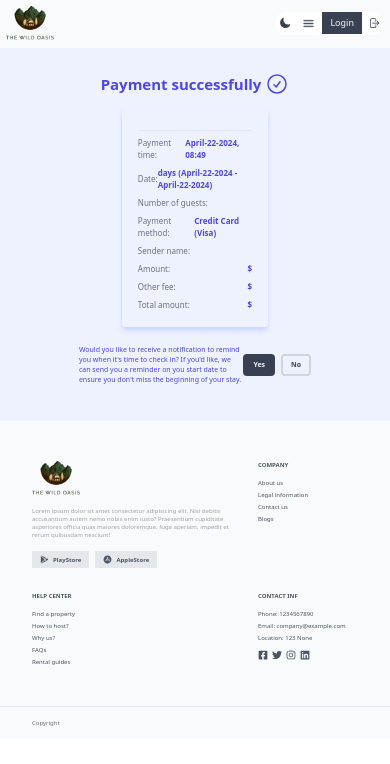
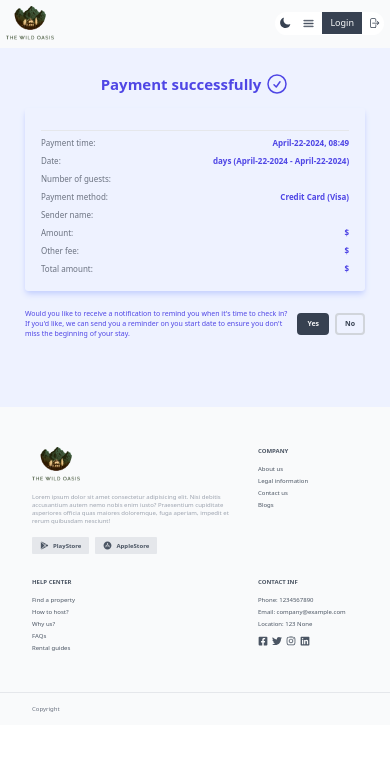
Before and after one commit to BCIamLong/bookings-app-client, a React (Vite) app: page /bookings/success in a window 390 px wide. Shown: the top 764 px of the page. Built offline with nearby package versions, Linux system fonts and the light colour scheme; no server answers.

Commit message:
feat: implement responsive for booking success page

```diff
--- a/src/features/bookings/BookingSuccess/index.tsx
+++ b/src/features/bookings/BookingSuccess/index.tsx
@@ -6,17 +6,17 @@ import Buttons from "../../../components/Buttons";
 import Button from "../../../components/Button";
 
 export default function BookingSuccess() {
-  return <div className="py-12 px-6 bg-brand-100 flex flex-col items-center">
+  return <div className="py-12 px-6 bg-brand-100 flex flex-col items-center thin:max-tiny:px-3 pb-28">
     <div className="flex justify-center items-center gap-2 mb-6">
       <Heading type="secondary">
         <span className="text-brand-600">Payment successfully</span>
         <span><HiOutlineCheckCircle className="text-5xl stroke-[1.5px] text-brand-600" /></span>
       </Heading>
     </div>
-    <div className="flex flex-col items-center justify-center w-[40%]">
+    <div className="flex flex-col items-center justify-center w-[40%] thin:max-tiny:w-[90%] tiny:max-sm:w-[60%] sm:max-md:w-[50%] md:max-xl:w-[48%]">
       <BookingCard />
     </div>
-    <div className="w-[70%] p-6 flex justify-center mt-3 text-sm text-brand-600 items-center">
+    <div className="w-[70%] tiny:max-sm:w-[80%] thin:max-tiny:w-[90%] thin:max-tiny:px-0 gap-3 p-6 flex justify-center mt-3 text-sm text-brand-600 items-center">
       <p>Would you like to receive a notification to remind you when it's time to check in? If you'd like, we can send you a reminder on you start date to ensure you don't miss the beginning of your stay.</p>
       <Buttons>
         <Button type="primary" size="small">Yes</Button>
```
